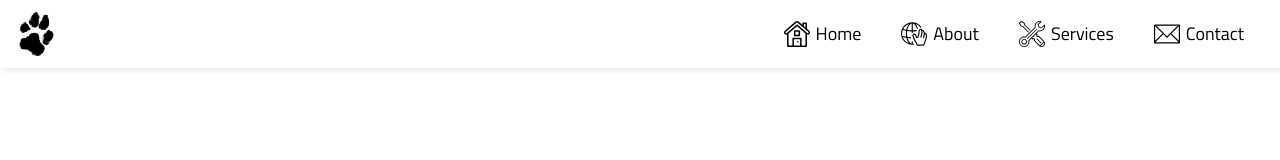
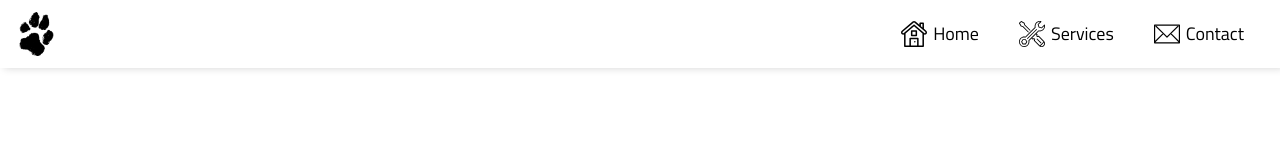
Before and after one commit to 120356aa/mepaws, a React (Create React App) app: page / in a window 1280 px wide. Shown: the top 160 px of the page. Built offline with nearby package versions, Linux system fonts and the light colour scheme.

Commit message:
removed about page

```diff
--- a/src/components/header/header.js
+++ b/src/components/header/header.js
@@ -19,10 +19,10 @@ function Header() {
           <img src={Home} className="icon" />
           <a href="#">Home</a>
         </div>
-        <div className="linkContainer">
+        {/* <div className="linkContainer">
           <img src={About} className="icon" />
           <a href="#">About</a>
-        </div>
+        </div> */}
         <div className="linkContainer">
           <img src={Services} className="icon" />
           <a href="#">Services</a>
@@ -43,10 +43,10 @@ function Header() {
             <img src={Home} className="icon" />
             <a href="#">Home</a>
           </div>
-          <div className="linkContainer">
+          {/* <div className="linkContainer">
             <img src={About} className="icon" />
             <a href="#">About</a>
-          </div>
+          </div> */}
           <div className="linkContainer">
             <img src={Services} className="icon" />
             <a href="#">Services</a>
```
